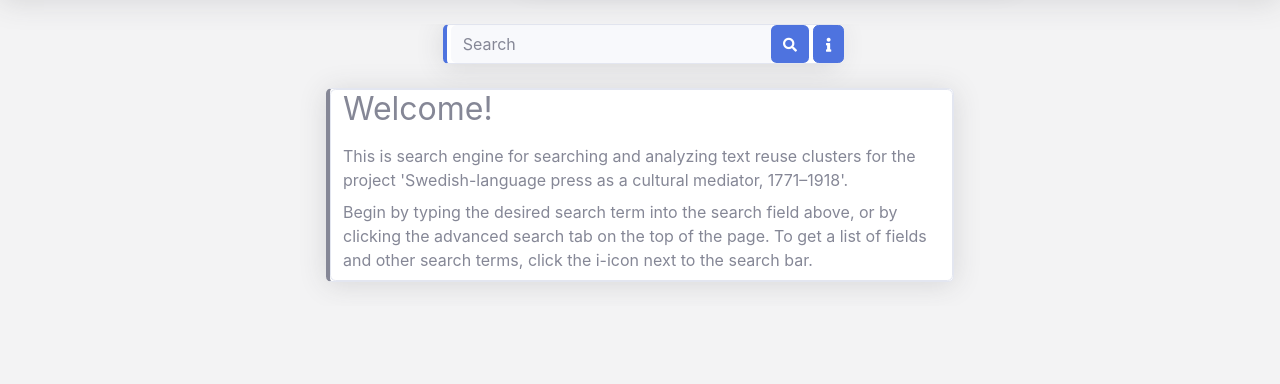
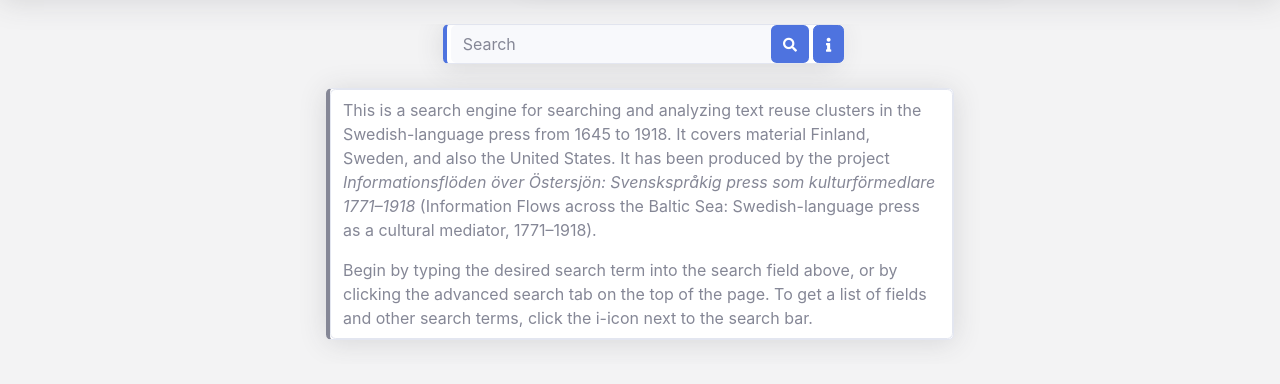
Before and after one commit to avjves/HistSE, a Django app: page / in a window 1280 px wide. Shown: the part 102-486 px from the top of the page. Run offline with Django 3.2, Linux system fonts and the light colour scheme; some libraries are stand-ins or nearby versions.

Commit message:
Change frontpage text

```diff
--- a/frontend/templates/frontend/index.html
+++ b/frontend/templates/frontend/index.html
@@ -19,14 +19,17 @@
 								<div class="card shadow mb-4 border-left-secondary">
 									<div class="card body">
 										<div class="col mb-2">
-											<h2> Welcome! </h2>
 										</div>
-										<div class="col mb-2">
-											<span> This is search engine for searching and analyzing text reuse clusters for the project 'Swedish-language press as a cultural mediator, 1771–1918'. </span>
+										<div class="col mb-3">
+											<span>  This is a search engine for searching and analyzing text reuse clusters in the Swedish-language press from 1645 to 1918. </span>
+											<span> It covers material Finland, Sweden, and also the United States. </span>
+											<span> It has been produced by the project <i>Informationsflöden över Östersjön: Svenskspråkig press som kulturförmedlare 1771–1918</i> (Information Flows across the Baltic Sea: Swedish-language press as a cultural mediator, 1771–1918). </span>
 										</div>
 										<div class="col mb-2">
 											<span> Begin by typing the desired search term into the search field above, or by clicking the advanced search tab on the top of the page. <span>
 											<span> To get a list of fields and other search terms, click the i-icon next to the search bar. </span>
+
+
 										</div>
 									</div>
 								</div>
```
